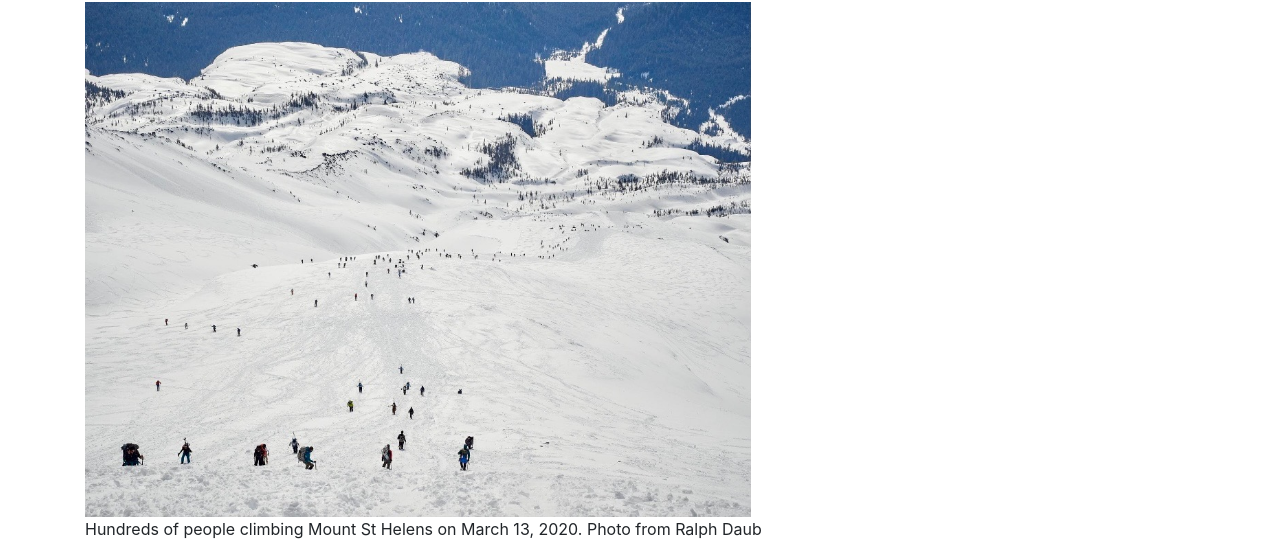
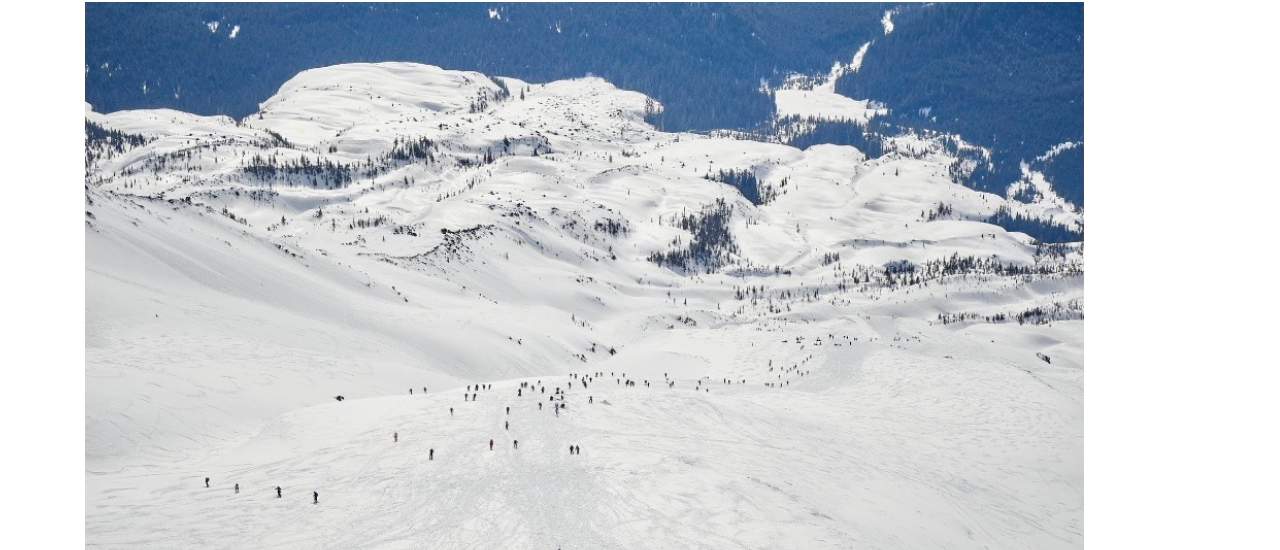
Before and after one commit to tkakatsakis/Snowpack-Recreation-Research-Project, a plain HTML site: page recreation.html in a window 1280 px wide. Shown: the part 138-688 px from the top of the page. Drawn offline with nearby package versions, Linux system fonts and the light colour scheme.

Commit message:
New image

```diff
--- a/recreation.html
+++ b/recreation.html
@@ -41,7 +41,7 @@
         <div class="text_cell_render border-box-sizing rendered_html">
           <br><br><br>
           <h1 style="font-size:50px;">Recreation</h1>
-          <img src="img/img7.jpeg" alt="" width=60% height=60%>
+          <img src="img/img7.jpeg" alt="" width=90% height=90%>
           <p>Hundreds of people climbing Mount St Helens on March 13, 2020. Photo from Ralph Daub</p>
 
           <h2>Avalanche Fatality Mapping</h2>
```
